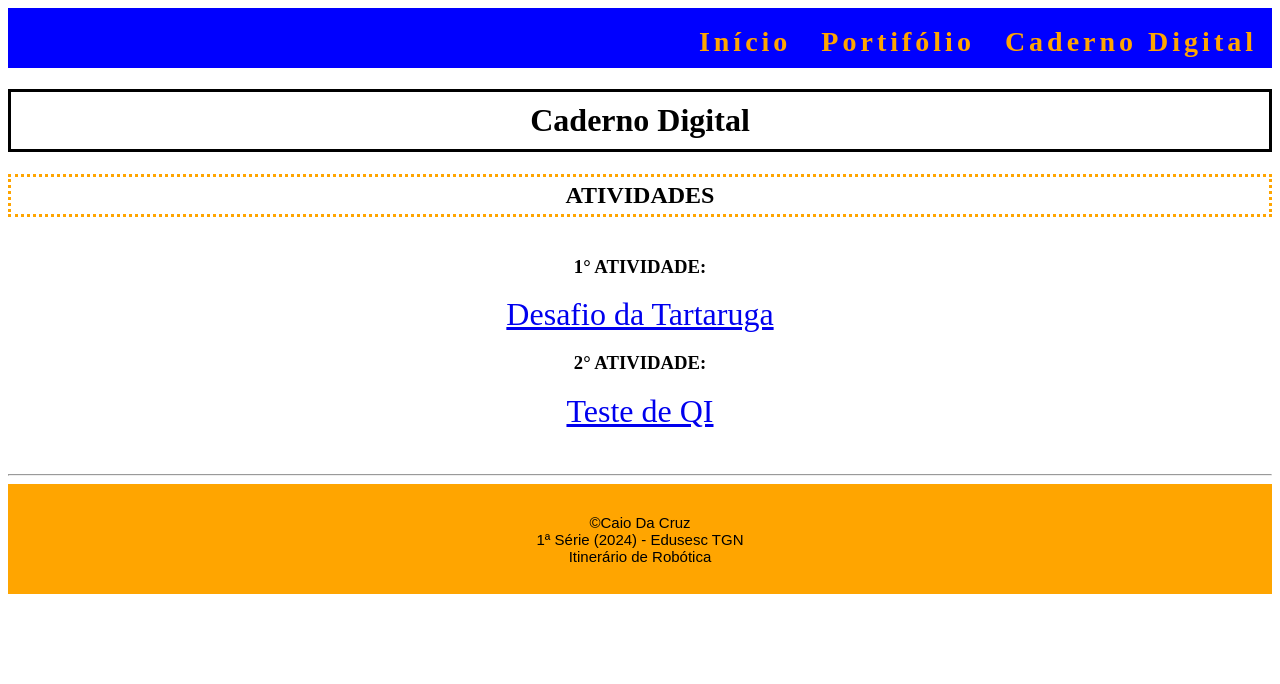
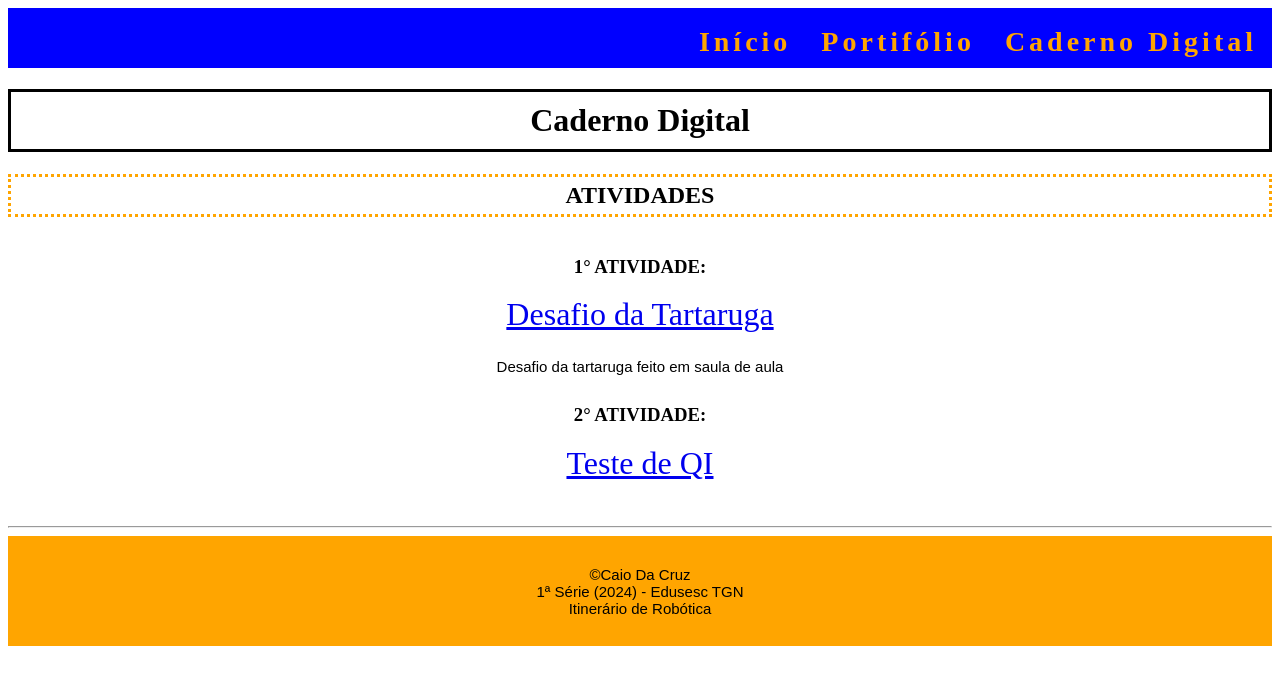
Before and after one commit to CaioLCruz/EscolaSite, a plain HTML site: page caderno_digital.html in a window 1280 px wide. Drawn offline with Linux system fonts and the light colour scheme.

Commit message:
Update caderno_digital.html

```diff
--- a/caderno_digital.html
+++ b/caderno_digital.html
@@ -25,6 +25,7 @@
         <div class="link">
     <h3>1° ATIVIDADE:</h3>
             <a href="index2.html">Desafio da Tartaruga</a>
+            <p>Desafio da tartaruga feito em saula de aula</p>
     <h3>2° ATIVIDADE:</h3>
             <a href="index3.html">Teste de QI</a>
         </div>
```
